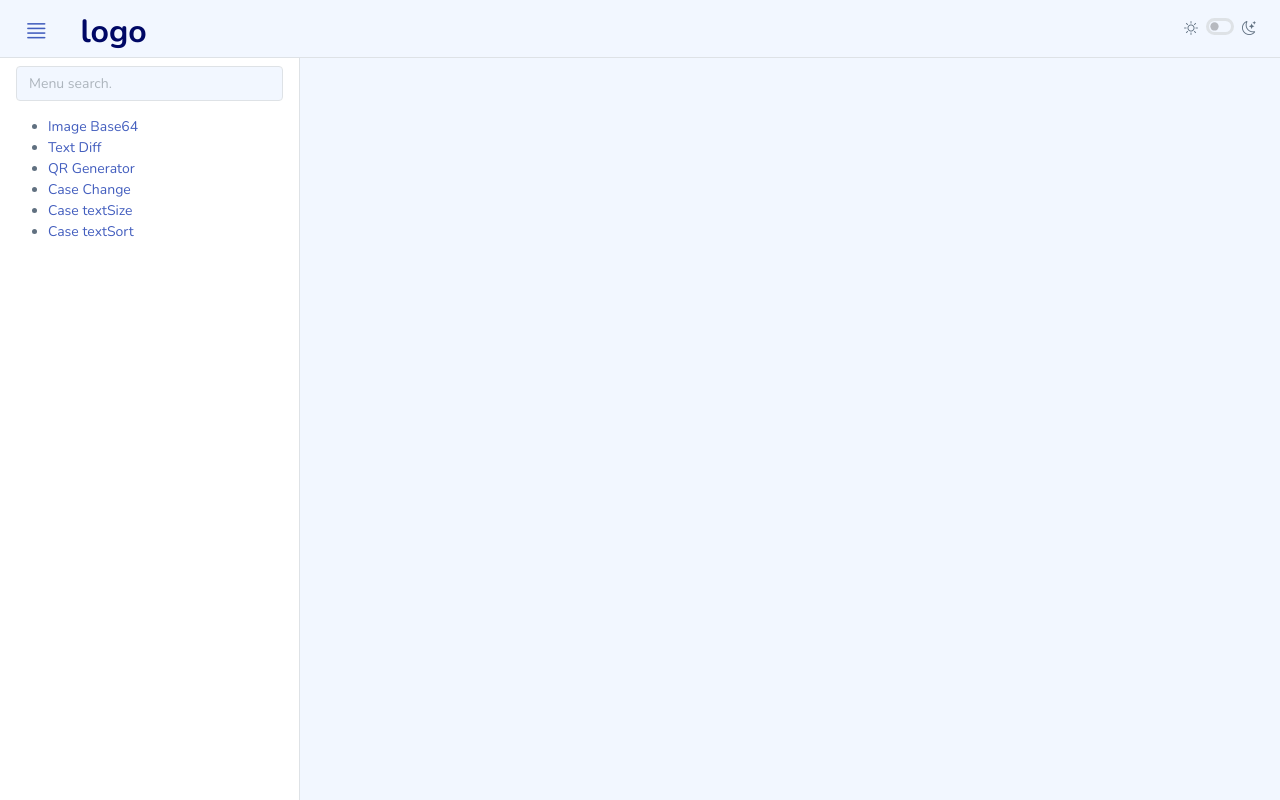
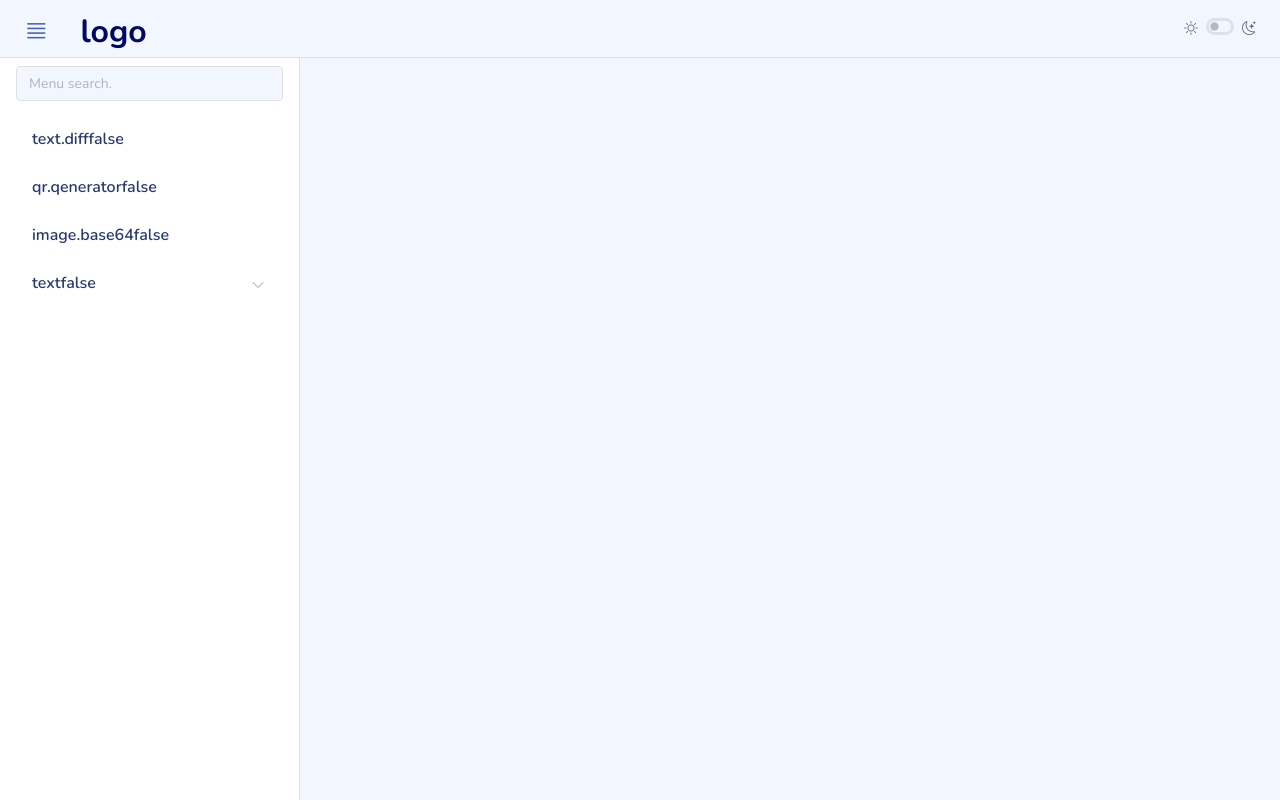
Before and after one commit to darainfo/web-tool, a Vue app: page / in a window 1280 px wide. Built offline with nearby package versions, Linux system fonts and the light colour scheme.

Commit message:
side menu 처리중.

```diff
--- /dev/null
+++ b/src/components/SideMenu.vue
@@ -0,0 +1,46 @@
+<!-- RecursiveList.vue -->
+<template>
+  <ul class="menu">
+    <li v-for="(item, key) in items" :key="key" class="sidebar-item" :class="menuClass(item)">
+      <RouterLink :to="item.isChild ? '' : item.path" class="sidebar-link" @click="toggleFolder($event, item)" active-class="active" exact-active-class="">
+        <span>{{ item.meta.i18n }}</span> {{ item.isActive }}
+      </RouterLink>
+
+      <SideMenuChildren v-if="item.children && item.children.length > 0" :items="item.children" :depth="depth + 1" :parent-menu="item" />
+    </li>
+  </ul>
+</template>
+
+<script>
+import SideMenuChildren from "./SideMenuChildren.vue";
+// 재귀 컴포넌트에서 자기 자신을 임포트
+export default {
+  name: "SideMenu",
+  components: {
+    SideMenuChildren,
+  },
+  props: {
+    items: {
+      type: Array,
+      required: true,
+    },
+    depth: {
+      type: Number,
+      required: true,
+      default: 0,
+    },
+  },
+  methods: {
+    toggleFolder(event, menuItem) {
+      // event.preventDefault();
+      // event.stopPropagation();
+      // console.log(event);
+      menuItem.isOpen = !menuItem.isOpen;
+    },
+    menuClass(item) {
+      console.log("1111111", item.isActive, item);
+      return { active: item.isActive, "has-sub": item.isChild };
+    },
+  },
+};
+</script>
--- /dev/null
+++ b/src/components/SideMenuChildren.vue
@@ -0,0 +1,39 @@
+<!-- RecursiveList.vue -->
+<template>
+  <ul class="submenu" :class="['submenu-level-' + this.depth, parentMenu.isActive ? 'active' : '', parentMenu.isOpen ? 'submenu-open' : '']">
+    <li v-for="(item, index) in items" :key="index" class="submenu-item" :class="{ active: item.isActive, 'has-sub': item.isChild }">
+      <RouterLink v-if="item.path" :to="item.path" class="submenu-link" @click.prevent="item.isChild ? toggleFolder(item) : null" active-class="active" exact-active-class="">
+        <i v-if="item.icon" :class="item.icon" />
+        <span>{{ item.meta.i18n }}</span>
+      </RouterLink>
+
+      <SideMenuChildren v-if="item.children && item.children.length" :items="item.children" :depth="this.depth + 1" :parent-menu="item" />
+    </li>
+  </ul>
+</template>
+
+<script>
+// 재귀 컴포넌트에서 자기 자신을 임포트
+export default {
+  name: "SideMenuChildren",
+  props: {
+    items: {
+      type: Array,
+      required: true,
+    },
+    depth: {
+      type: Number,
+      required: true,
+    },
+    parentMenu: {
+      type: Object,
+      required: true,
+    },
+  },
+  methods: {
+    toggleFolder(menuItem) {
+      menuItem.isOpen = !menuItem.isOpen;
+    },
+  },
+};
+</script>
--- a/src/components/layout/SideBar.vue
+++ b/src/components/layout/SideBar.vue
@@ -1,9 +1,77 @@
+<template>
+  <div class="sidebar-wrapper">
+    <div class="sidebar-menu-wrapper">
+      <div class="sidebar-search">
+        <input type="text" id="sideMenuSearch" class="form-control" placeholder="Menu search." />
+      </div>
+      <div class="sidebar-menu">
+        <div class="wrapper">
+          <SideMenu :items="items" :depth="0" />
+        </div>
+      </div>
+    </div>
+  </div>
+</template>
 <script>
 import { routes } from "@/routes/menuRoutes";
+import SideMenu from "../SideMenu.vue";
+import { watch } from "vue";
+import { useRoute } from "vue-router";
 
-console.log("routes : ", routes);
+const allMenuItem = {};
+function deepCopyWithSlice(arr, parentItem) {
+  return arr.map((item) => {
+    let isChild = item.children && item.children.length > 0 ? true : false;
+
+    const reItem = { isChild: isChild, isOpen: false, isActive: false, parentNode: parentItem };
+
+    reItem["path"] = (parentItem.path ? parentItem.path + "/" : "") + item.path;
+    for (const key of ["meta", "name"]) {
+      if (item[key]) reItem[key] = item[key];
+    }
+
+    if (isChild) {
+      reItem["children"] = deepCopyWithSlice(item.children, item);
+    }
+
+    allMenuItem[reItem["path"]] = reItem;
+
+    return reItem; // 원시값은 그대로 반환
+  });
+}
+
+// 활성화된 메뉴 부모 상태 처리
+function setParentEnableActive(menuItem, flag) {
+  menuItem.isActive = flag;
+
+  if (menuItem.parentNode) {
+    setParentEnableActive(menuItem.parentNode);
+  }
+}
 
 export default {
+  components: {
+    SideMenu,
+  },
+  data() {
+    const currentPagePath = useRoute();
+    let beforeActiveItem = {};
+    const menuList = deepCopyWithSlice(routes, { path: "" });
+    watch(currentPagePath, (newRoute, oldRoute) => {
+      console.log("라우트 변경됨:", newRoute.path);
+      if (allMenuItem[newRoute.path]) {
+        console.log("allMenuItem[newRoute.path] : ", beforeActiveItem, allMenuItem[newRoute.path]);
+        setParentEnableActive(beforeActiveItem, false);
+        setParentEnableActive(allMenuItem[newRoute.path], true);
+
+        beforeActiveItem = allMenuItem[newRoute.path];
+      }
+    });
+
+    return {
+      items: menuList,
+    };
+  },
   props: {
     copy: {
       type: String,
@@ -16,40 +84,3 @@ export default {
   },
 };
 </script>
-
-<template>
-  <div class="sidebar-wrapper">
-    <div class="sidebar-menu-wrapper">
-      <div class="sidebar-search">
-        <input type="text" id="sideMenuSearch" class="form-control" placeholder="Menu search." />
-      </div>
-      <div class="sidebar-menu">
-        <div class="wrapper">
-          <nav>
-            <ul>
-              <li>
-                <RouterLink to="/imageToDataUrl">Image Base64</RouterLink>
-              </li>
-              <li>
-                <RouterLink to="/textDiff">Text Diff</RouterLink>
-              </li>
-              <li>
-                <RouterLink to="/qrGenerator">QR Generator</RouterLink>
-              </li>
-
-              <li>
-                <RouterLink to="/text/caseChange">Case Change</RouterLink>
-              </li>
-              <li>
-                <RouterLink to="/text/textSize">Case textSize</RouterLink>
-              </li>
-              <li>
-                <RouterLink to="/text/textSort">Case textSort</RouterLink>
-              </li>
-            </ul>
-          </nav>
-        </div>
-      </div>
-    </div>
-  </div>
-</template>
--- a/src/main.js
+++ b/src/main.js
@@ -1,28 +1,11 @@
 import { createApp } from "vue";
 
 import App from "./App.vue";
-import router from "./routes/router";
-//import store from './store' - Vuex(VG)
+import { appRouter } from "./routes/router";
 
-/*
-const mutations = {
-  increment(state) {
-    state.counter++
-  }
-}
-*/
+const app = createApp(App);
 
-//const state = { counter:0 }
-
-/*
-const store = createStore({
-  mutations,
-  state,
-  strict:true
-})
-*/
-
-createApp(App)
-  .use(router)
+app
+  .use(appRouter(app))
   //.use(store)
   .mount("#appContainer");
--- a/src/routes/menuRoutes.js
+++ b/src/routes/menuRoutes.js
@@ -33,18 +33,12 @@ export const routes = [
 
   {
     path: "/text",
+    redirect: "/text/caseChange",
     meta: {
       i18n: "text",
     },
     component: EmptyBody,
     children: [
-      {
-        path: "", // 기본 경로는 /user
-        component: CaseChange,
-        meta: {
-          i18n: "case.change",
-        },
-      },
       {
         component: CaseChange,
         path: "caseChange",
--- a/src/routes/router.js
+++ b/src/routes/router.js
@@ -1,6 +1,7 @@
 import { createRouter, createWebHistory } from "vue-router";
 import { routes } from "./menuRoutes";
 
+export function appRouter(app) {
   const router = createRouter({
     history: createWebHistory(),
     routes: routes,
@@ -10,12 +11,11 @@ const router = createRouter({
   router.beforeEach((to, from, next) => {
     // 라우트의 meta.title을 읽어 <title>을 업데이트
 
-  console.log("to.meta : ", to.meta);
-
     if (to.meta.title) {
       document.title = to.meta.title;
     }
     next();
   });
 
-export default router;
+  return router;
+}
```
Lines whose indentation alone changed are shown as unchanged.
